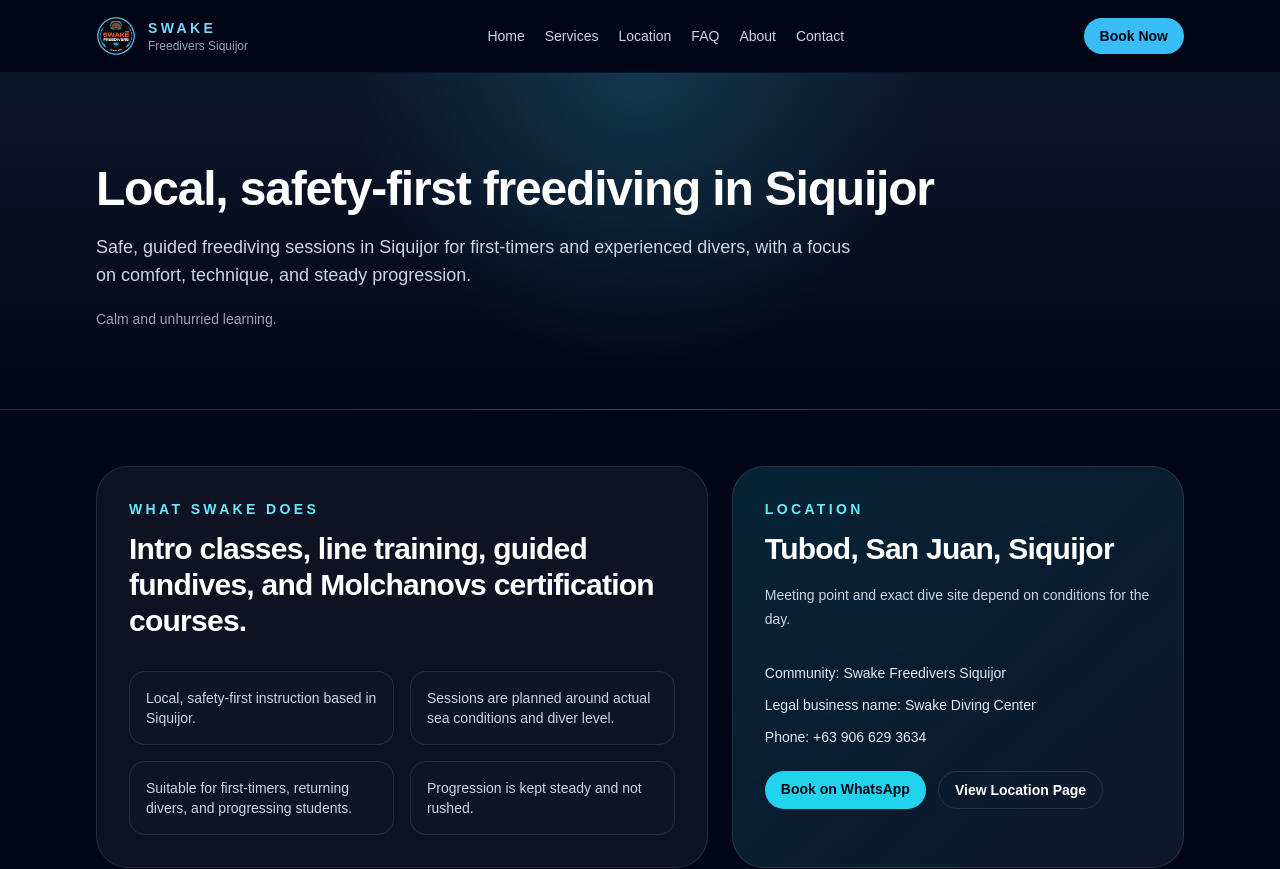
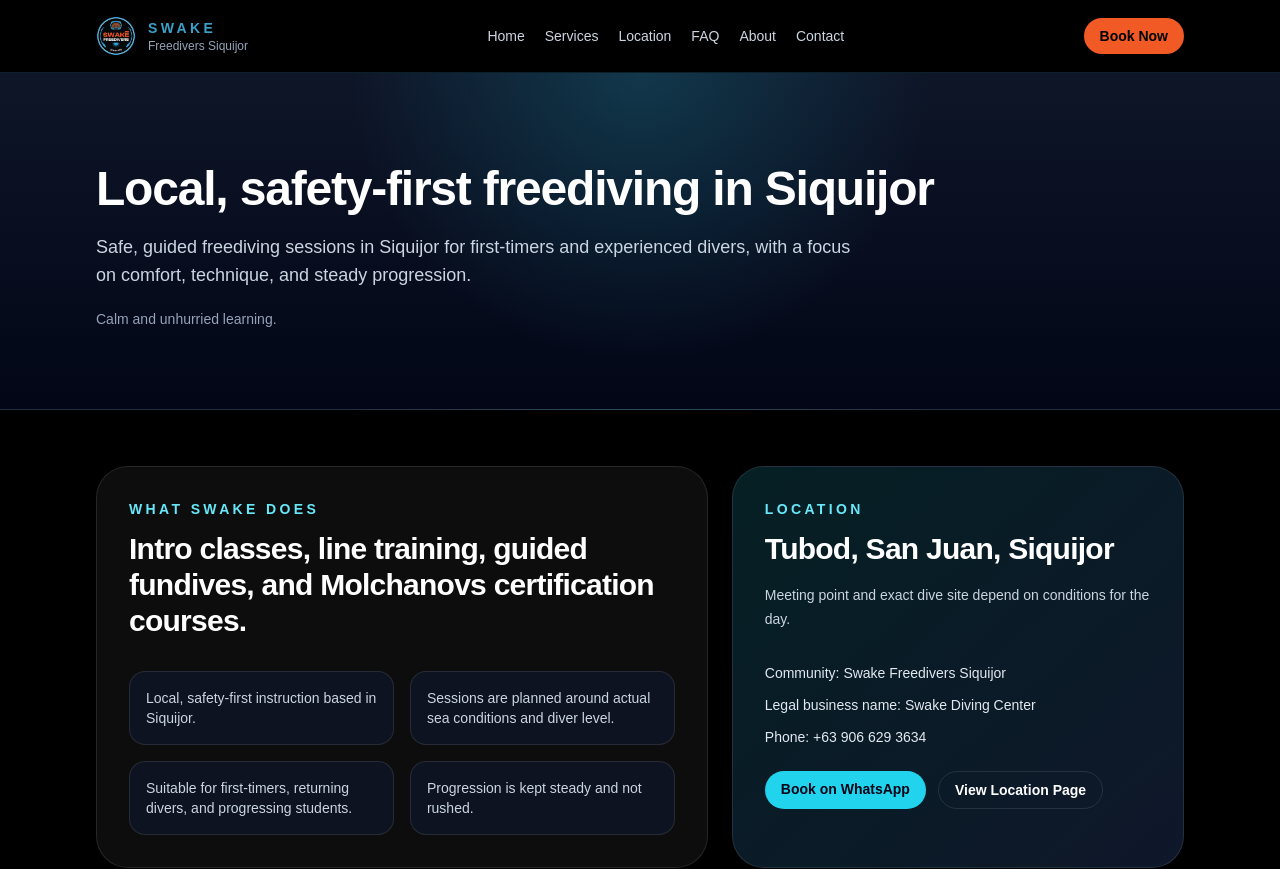
Before and after one commit to cbmserino-cyber/swake-diving-center, a Next.js app: page / in a window 1280 px wide. Shown: the top 869 px of the page. Built offline with nearby package versions, Linux system fonts and the light colour scheme.

Commit message:
Update site-layout.tsx

```diff
--- a/components/site-layout.tsx
+++ b/components/site-layout.tsx
@@ -17,8 +17,8 @@
 
 export function SiteLayout({ children }: SiteLayoutProps) {
   return (
-    <div className="min-h-screen bg-slate-950 text-slate-50">
-      <header className="sticky top-0 z-30 border-b border-sky-900/30 bg-slate-950/90 backdrop-blur">
+    <div className="min-h-screen bg-black text-white">
+      <header className="sticky top-0 z-30 border-b border-[#3AA0C8]/20 bg-black/90 backdrop-blur">
         <div className="mx-auto flex max-w-6xl items-center justify-between gap-6 px-6 py-4 lg:px-8">
           <Link href="/" className="flex min-w-0 items-center gap-3">
             <Image
@@ -31,7 +31,7 @@
             />
 
             <div className="min-w-0 leading-tight">
-              <p className="truncate text-sm font-semibold uppercase tracking-[0.24em] text-sky-300">
+              <p className="truncate text-sm font-semibold uppercase tracking-[0.24em] text-[#3AA0C8]">
                 Swake
               </p>
               <p className="truncate text-xs text-slate-400">
@@ -45,7 +45,7 @@
               <Link
                 key={item.href}
                 href={item.href}
-                className="text-sm text-slate-300 transition hover:text-sky-200"
+                className="text-sm text-slate-300 transition hover:text-[#3AA0C8]"
               >
                 {item.label}
               </Link>
@@ -56,7 +56,7 @@
             href={site.contact.whatsapp}
             target="_blank"
             rel="noopener noreferrer"
-            className="rounded-full bg-sky-400 px-4 py-2 text-sm font-semibold text-slate-950 transition hover:bg-sky-300"
+            className="rounded-full bg-[#F15A24] px-4 py-2 text-sm font-semibold text-black transition hover:bg-[#FF6A3A]"
           >
             Book Now
           </a>
@@ -65,10 +65,10 @@
 
       <main>{children}</main>
 
-      <footer className="border-t border-sky-900/30 bg-slate-950">
+      <footer className="border-t border-[#3AA0C8]/20 bg-black">
         <div className="mx-auto grid max-w-6xl gap-10 px-6 py-10 lg:grid-cols-[1.1fr_0.9fr] lg:px-8">
           <div>
-            <p className="text-sm font-semibold uppercase tracking-[0.24em] text-sky-300">
+            <p className="text-sm font-semibold uppercase tracking-[0.24em] text-[#3AA0C8]">
               {site.name}
             </p>
             <p className="mt-3 max-w-2xl text-sm leading-6 text-slate-400">
@@ -84,7 +84,7 @@
               href={site.contact.whatsapp}
               target="_blank"
               rel="noopener noreferrer"
-              className="transition hover:text-sky-200"
+              className="transition hover:text-[#3AA0C8]"
             >
               WhatsApp: {site.contact.phone}
             </a>
@@ -92,7 +92,7 @@
               href={site.contact.instagram}
               target="_blank"
               rel="noopener noreferrer"
-              className="transition hover:text-sky-200"
+              className="transition hover:text-[#3AA0C8]"
             >
               Instagram
             </a>
@@ -100,7 +100,7 @@
               href={site.contact.facebook}
               target="_blank"
               rel="noopener noreferrer"
-              className="transition hover:text-sky-200"
+              className="transition hover:text-[#3AA0C8]"
             >
               Facebook
             </a>
@@ -108,7 +108,7 @@
               href={`mailto:${site.contact.email}`}
               target="_blank"
               rel="noopener noreferrer"
-              className="transition hover:text-sky-200"
+              className="transition hover:text-[#3AA0C8]"
             >
               {site.contact.email}
             </a>
```
